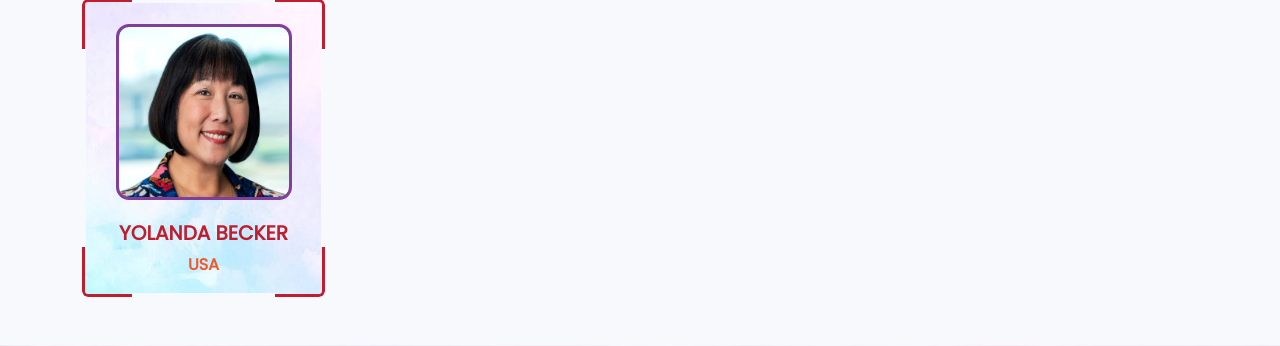
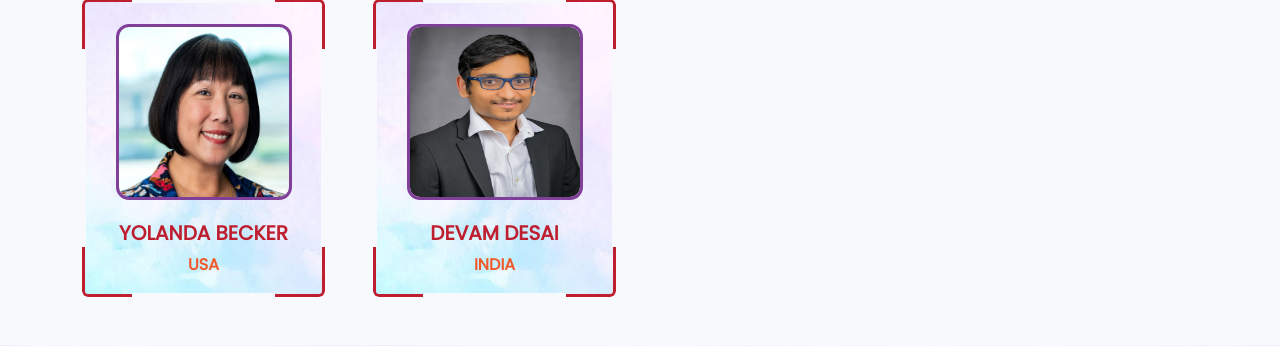
Before and after one commit to maharshi2583/isot, a PHP site: page /internationalFaculties.php in a window 1280 px wide. Shown: the part 4192-4538 px from the top of the page. Run offline with PHP 8.4, Linux system fonts and the light colour scheme.

Commit message:
add internation faculty 26/7/24

```diff
--- a/internationalFaculties.php
+++ b/internationalFaculties.php
@@ -81,6 +81,7 @@
                             array('url' => 'imgs/international/SUNIL DAGA.jpg', 'name' => 'SUNIL DAGA', 'country'=>'UK'),
                             array('url' => 'imgs/international/SUSHMA SHANKAR.png', 'name' => 'SUSHMA SHANKAR', 'country'=>'UK'),
                             array('url' => 'imgs/international/Yolanda Becker.jpg', 'name' => 'Yolanda Becker', 'country'=>'USA'),
+                            array('url' => 'imgs/international/Devam Desai.jpg', 'name' => 'Devam Desai', 'country'=>'INDIA'),
                         );
                         foreach($faculty as $faculty){
                             $url = htmlspecialchars($faculty['url']);
```
Also changed, not shown: imgs/international/Devam Desai.jpg (added).
